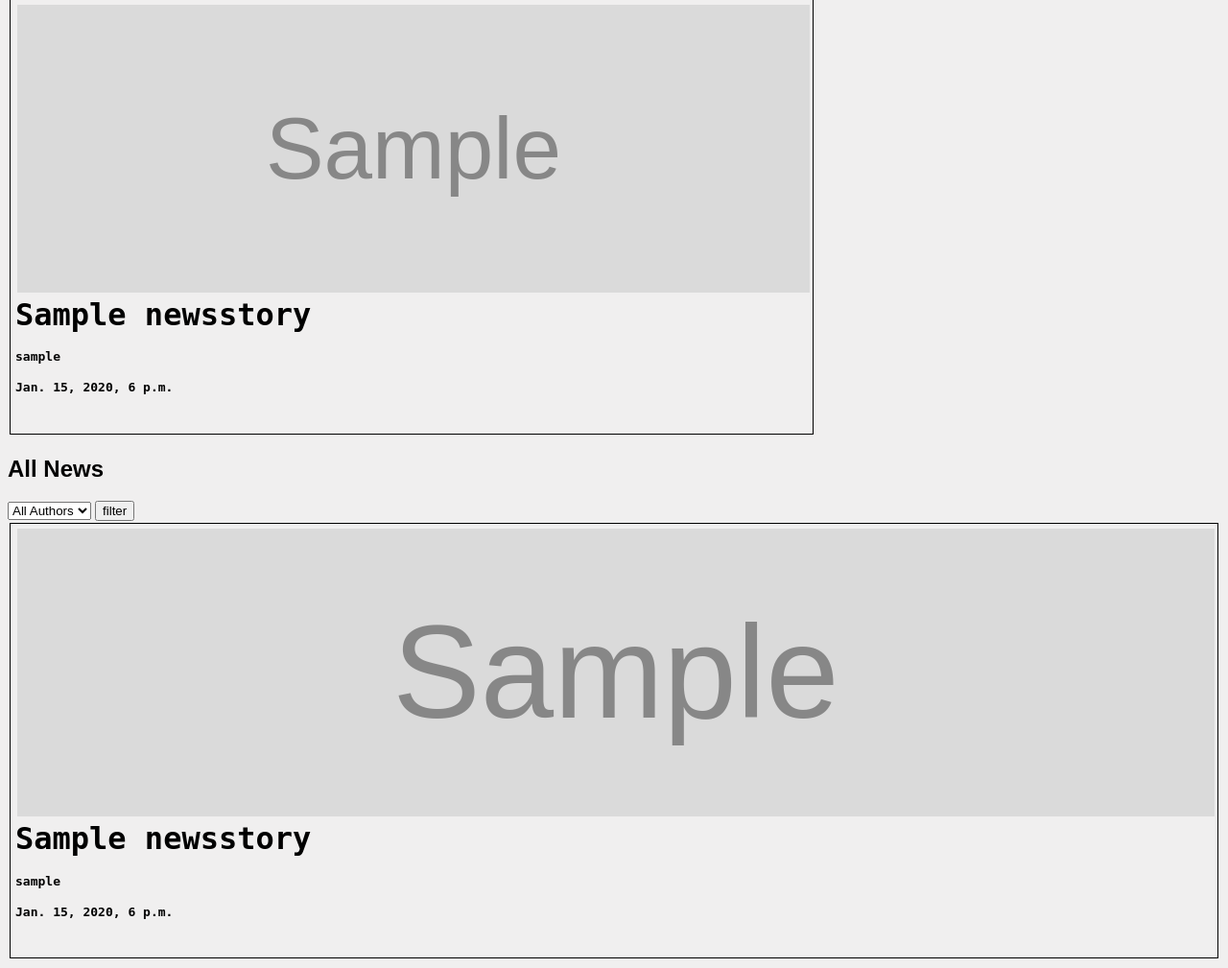
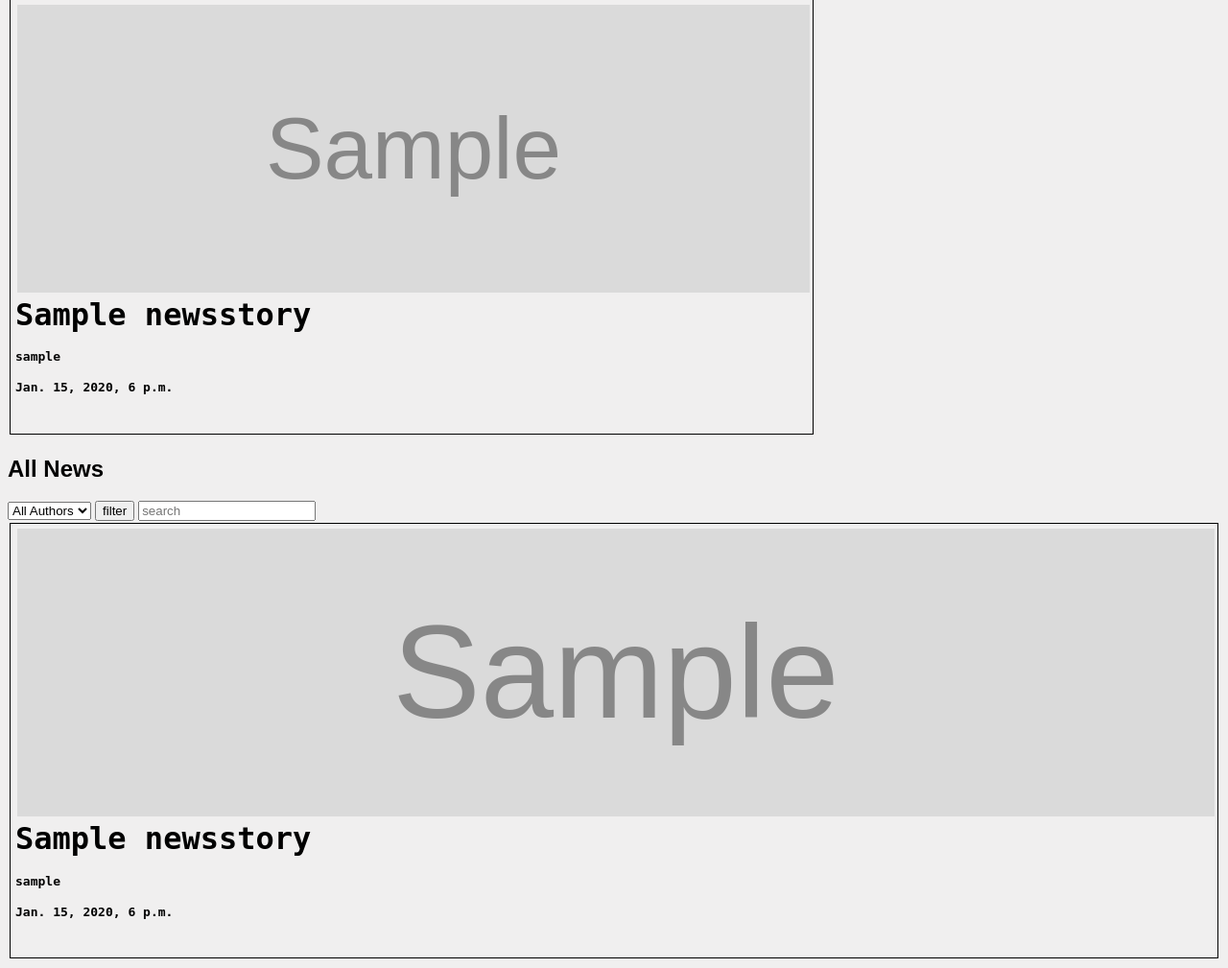
Before and after one commit to irahrosete/shecodes-django-news, a Django app: page /news/ in a window 1280 px wide. Shown: the part 158-1167 px from the top of the page at 96% size. Run offline with Django 4.2, Linux system fonts and the light colour scheme; tables that the repository leaves empty hold one stand-in row (values such as "Sample post"); grey boxes marked "Sample" are stand-in pictures; parts of the project's set-up code (start-up, migrations or seed data) failed here and were passed over; some web fonts are replaced.

Commit message:
add search function

```diff
--- a/she_codes_news/news/templates/news/index.html
+++ b/she_codes_news/news/templates/news/index.html
@@ -25,16 +25,21 @@
 
     <h2>All News</h2>
 
+    <div>
         <form method="GET">
             {% csrf_token %}
             <select name="with_author">
                 <option value="">All Authors</option>
                 {% for author in author_list %}
-            <option value="{{ author.id }}">{{ author.username }}</option>
+                    <option value="{{ author.id }}" {% if request.GET.with_author == author.id|stringformat:"i" %} selected="true" {% endif %}>
+                        {{ author.username }}
+                    </option>
                 {% endfor %}
             </select>
             <button type="submit">filter</button>
+            <input type="search" name="search" placeholder="search" value="{{request.GET.search}}" />
         </form>
+    </div>
 
     <div id="all-stories">
         {% if all_stories %}
--- a/she_codes_news/news/views.py
+++ b/she_codes_news/news/views.py
@@ -1,6 +1,7 @@
 from django.views import generic
 from django.urls import reverse_lazy, reverse
 from django.contrib.auth import get_user_model
+from django.db.models import Q
 from django.shortcuts import get_object_or_404
 from django.http import HttpResponseRedirect
 from .models import NewsStory
@@ -19,6 +20,11 @@ class IndexView(generic.ListView):
         qs = NewsStory.objects.all()
         if author_id := self.request.GET.get('with_author'):
             qs = qs.filter(author_id=author_id)
+        if search_text := self.request.GET.get('search'):
+            qs = qs.filter(
+                Q(title__icontains=search_text) |
+                Q(content__icontains=search_text)
+                )
         return qs
 
     def get_context_data(self, **kwargs):
```
Lines whose indentation alone changed are shown as unchanged.
